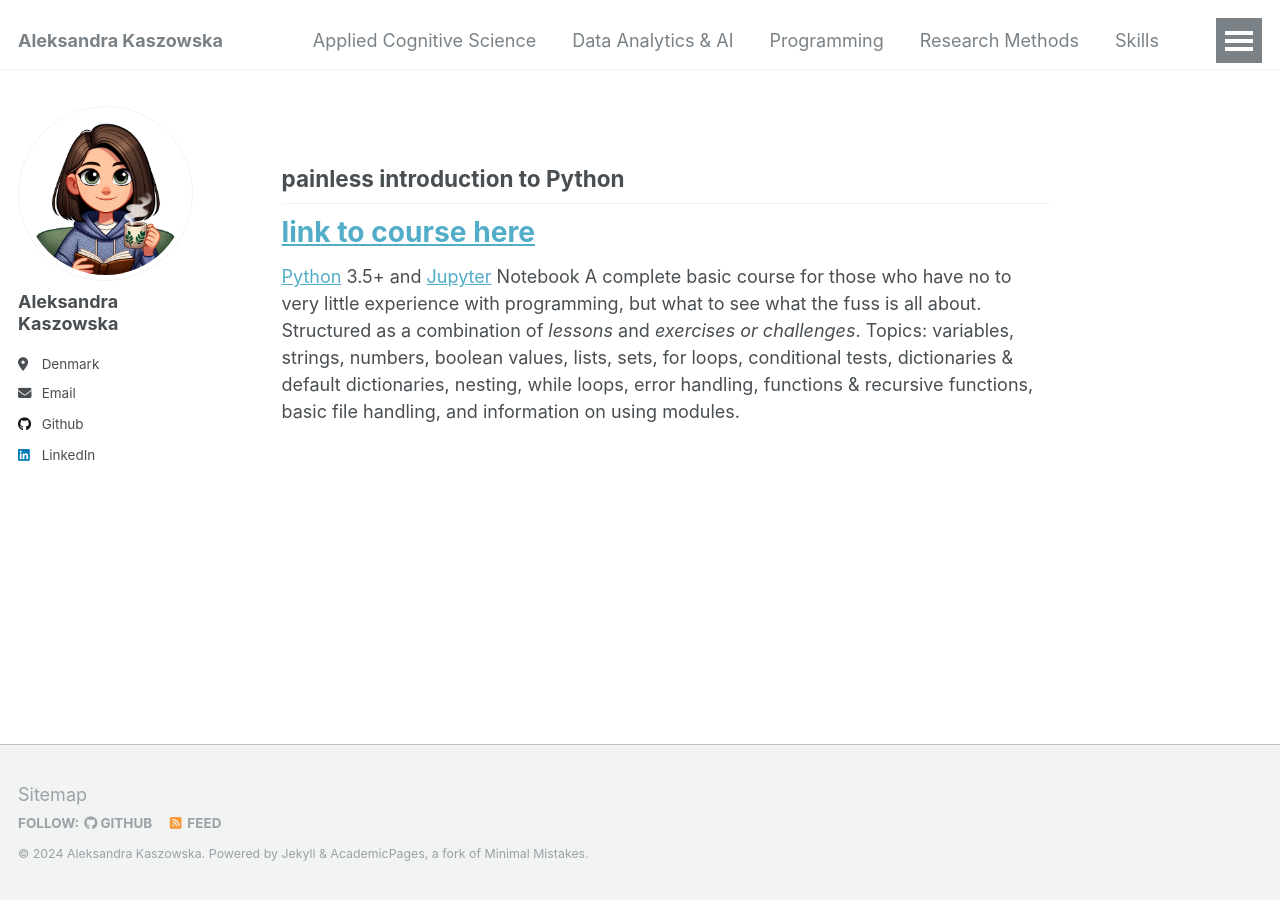
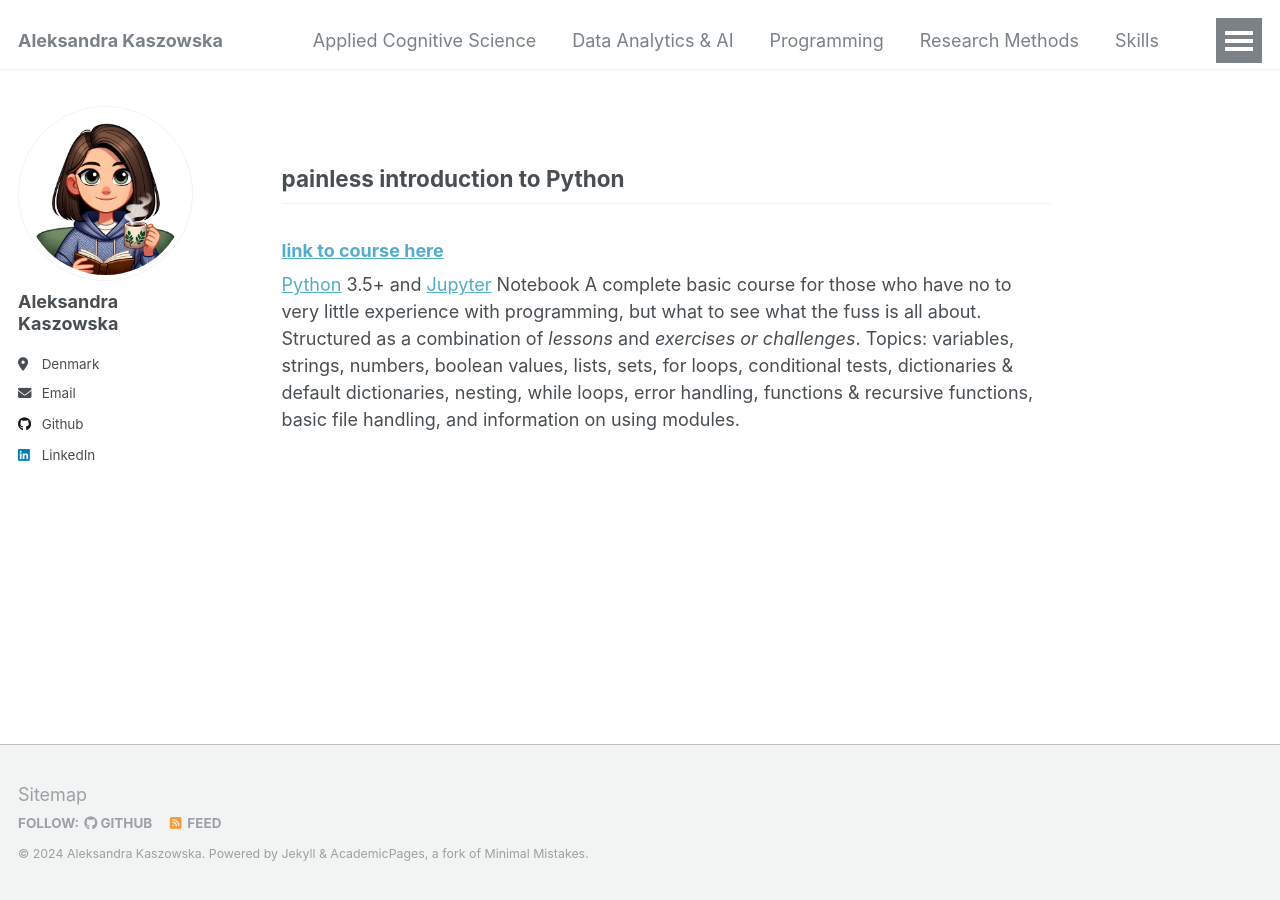
Before and after one commit to akaszowska/akaszowska.github.io, a Jekyll site: the page built from _pages/programming.md, in a window 1280 px wide. Built offline with Jekyll 4.4.1, drawn with Linux system fonts in a browser that asks for light colours.

```diff
--- a/_pages/programming.md
+++ b/_pages/programming.md
@@ -8,7 +8,7 @@ redirect_from:
 ---
 
 ## painless introduction to Python
-# [link to course here](https://github.com/akaszowska/Painless-Introduction-to-Python-course/)
+### [link to course here](https://github.com/akaszowska/Painless-Introduction-to-Python-course/)
 [Python](https://www.python.org/) 3.5+ and [Jupyter](https://jupyter.org/) Notebook
 A complete basic course for those who have no to very little experience with programming, but what to see what the fuss is all about. Structured as a combination of _lessons_ and _exercises or challenges_.
 Topics: variables, strings, numbers, boolean values, lists, sets, for loops, conditional tests, dictionaries & default dictionaries, nesting, while loops, error handling, functions & recursive functions, basic file handling, and information on using modules.
```
